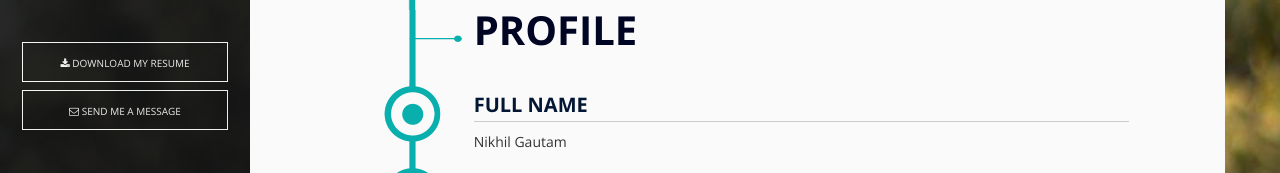
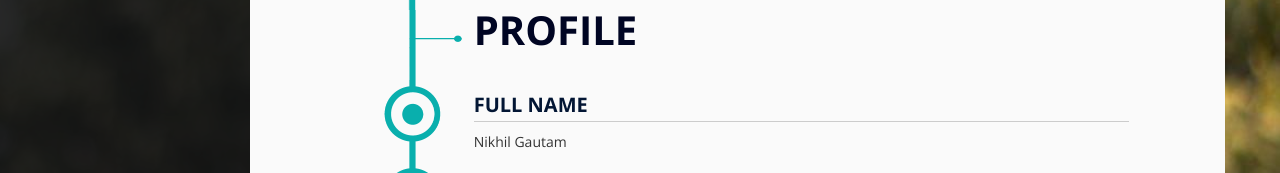
Before and after one commit to developer388/Portfolio, a website: page public/index.html in a window 1280 px wide. Shown: the part 429-602 px from the top of the page. Drawn offline with nearby package versions, Linux system fonts and the light colour scheme.

Commit message:
hide download buttons

```diff
--- a/public/index.html
+++ b/public/index.html
@@ -63,10 +63,12 @@
   <!-- /Main Navigation-->
 
   <!-- Other Buttons -->
-  <div class="side-menu-buttons">
-     <a href="/files/NIKHIL_GAUTAM_Resume.pdf" class="btn btn-side-menu"><i class="fa fa-download"></i> Download my resume</a>
+  <!--
+   <div class="side-menu-buttons">
+     <a href="" class="btn btn-side-menu"><i class="fa fa-download"></i> Download my resume</a>
      <a href="#contact" class="btn btn-side-menu"><i class="fa fa-envelope-o"></i> Send me a message</a>
   </div>
+   -->
   <!-- /Other Buttons-->
 </div>
 <!-- /side menu container -->
@@ -93,7 +95,7 @@
 
       <div class="row">
         <div class="header-buttons col-md-10 col-md-offset-1">
-        <!--   <a href="/files/NIKHIL_GAUTAM_Resume.pdf" class="btn btn-default btn-top-resume"><i class="fa fa-download"></i><span class="btn-hide-text">Download my resume</span></a>   -->
+        <!--   <a href="" class="btn btn-default btn-top-resume"><i class="fa fa-download"></i><span class="btn-hide-text">Download my resume</span></a>   -->
           <a href="#contact" class="btn btn-default btn-top-message"><i class="fa fa-envelope-o"></i><span class="btn-hide-text">Send me a message</span></a>
         </div>
       </div>
```
